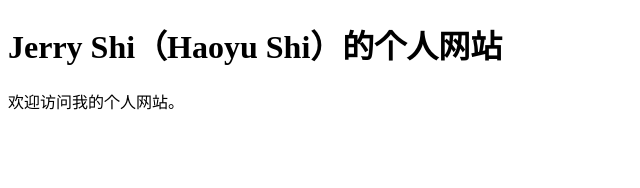
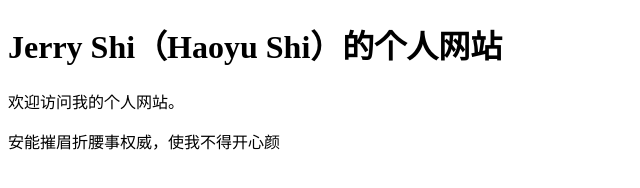
Before and after one commit to JerryShi2010/jerryshi2010.github.io, a plain HTML site: page index.html in a window 1280 px wide. Shown: the whole page, without its empty margins (0-640 px from the left). Drawn offline with Linux system fonts and the light colour scheme.

Commit message:
Update index.html

```diff
--- a/index.html
+++ b/index.html
@@ -7,5 +7,6 @@
 <body>
     <h1>Jerry Shi（Haoyu Shi）的个人网站</h1>
     <p>欢迎访问我的个人网站。</p>
+    <p style="weight:200">安能摧眉折腰事权威，使我不得开心颜</p>
 </body>
 </html>
```
